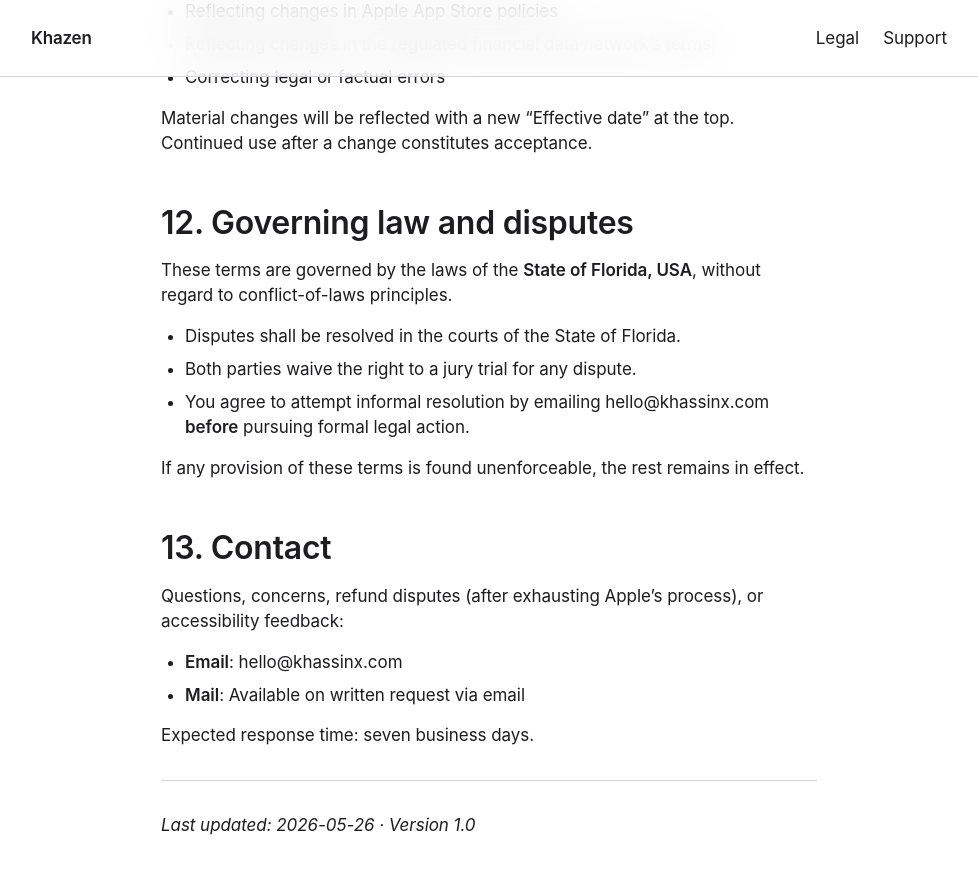
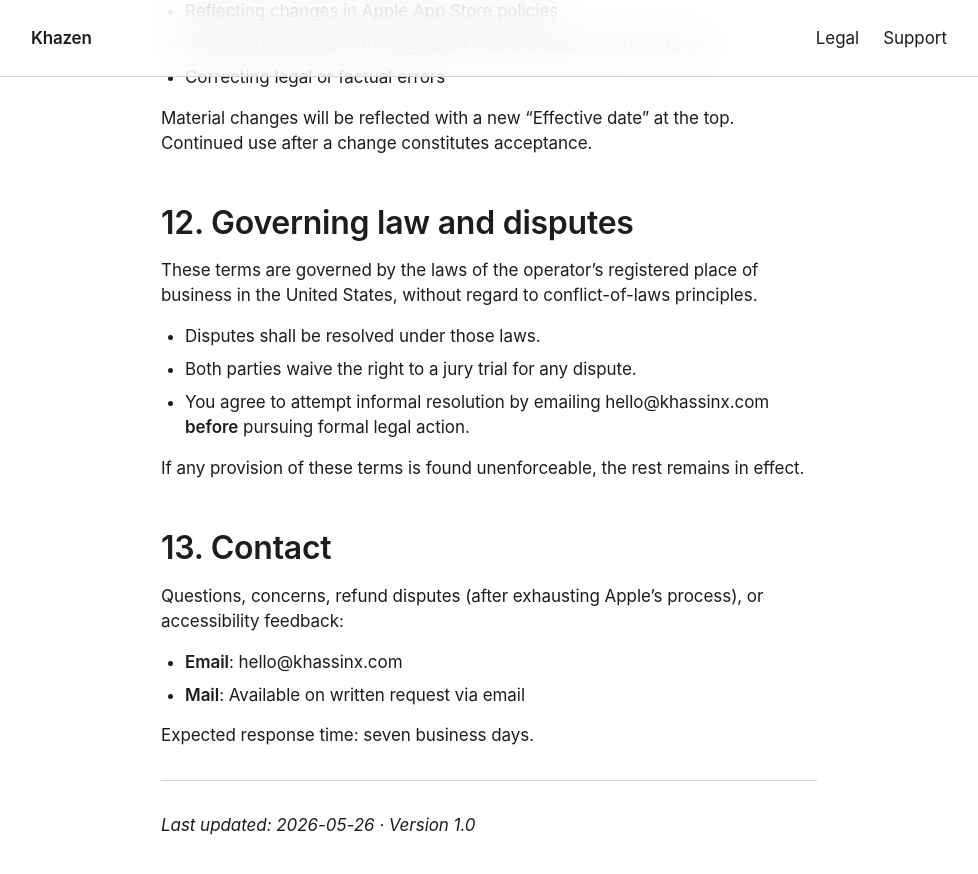
Before and after one commit to KhassinX/khazen-web, a Jekyll site: the page built from legal/terms.md, in a window 1280 px wide and 900 px high, scrolled down 4736 px. Shown: the top 874 px of the window, without its empty margins (151-1129 px from the left). Built offline with Jekyll 4.4.1, drawn with Linux system fonts in a browser that asks for light colours.

Commit message:
legal: neutralizar jurisdicción para no exponer ubicación (OPSEC)
Se reemplaza "Estado de Florida, EE. UU." / "State of Florida, USA" por la
fórmula neutral del apex umbrella ("lugar de registro del operador en los
Estados Unidos" / "operator's registered place of business in the United
States") en términos y privacidad, EN y ES. Evita filtrar la ubicación física
del operador en páginas públicas (OPSEC §5) manteniendo una ley aplicable
válida.

Archivos: legal/terms.md, legal/privacy.md, es/legal/terms.md, es/legal/privacy.md.

Co-Authored-By: Claude Opus 4.8 (1M context) <noreply@anthropic.com>

```diff
--- a/legal/terms.md
+++ b/legal/terms.md
@@ -140,9 +140,9 @@ Material changes will be reflected with a new "Effective date" at the top. Conti
 
 ## 12. Governing law and disputes
 
-These terms are governed by the laws of the **State of Florida, USA**, without regard to conflict-of-laws principles.
+These terms are governed by the laws of the operator's registered place of business in the United States, without regard to conflict-of-laws principles.
 
-- Disputes shall be resolved in the courts of the State of Florida.
+- Disputes shall be resolved under those laws.
 - Both parties waive the right to a jury trial for any dispute.
 - You agree to attempt informal resolution by emailing hello@khassinx.com **before** pursuing formal legal action.
 
```
Also changed, not shown: es/legal/privacy.md (+1 -1 lines), es/legal/terms.md (+2 -2 lines), legal/privacy.md (+1 -1 lines).
